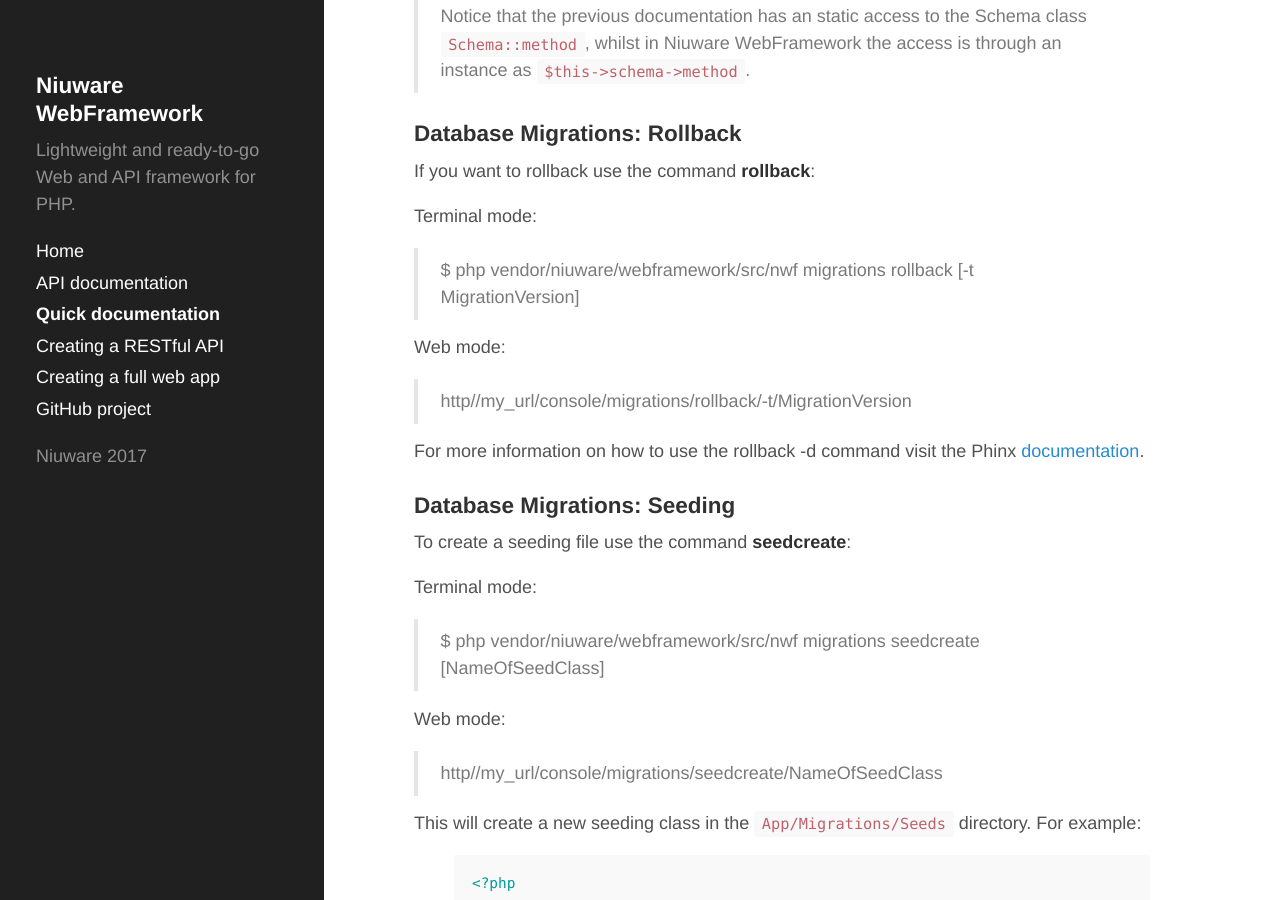
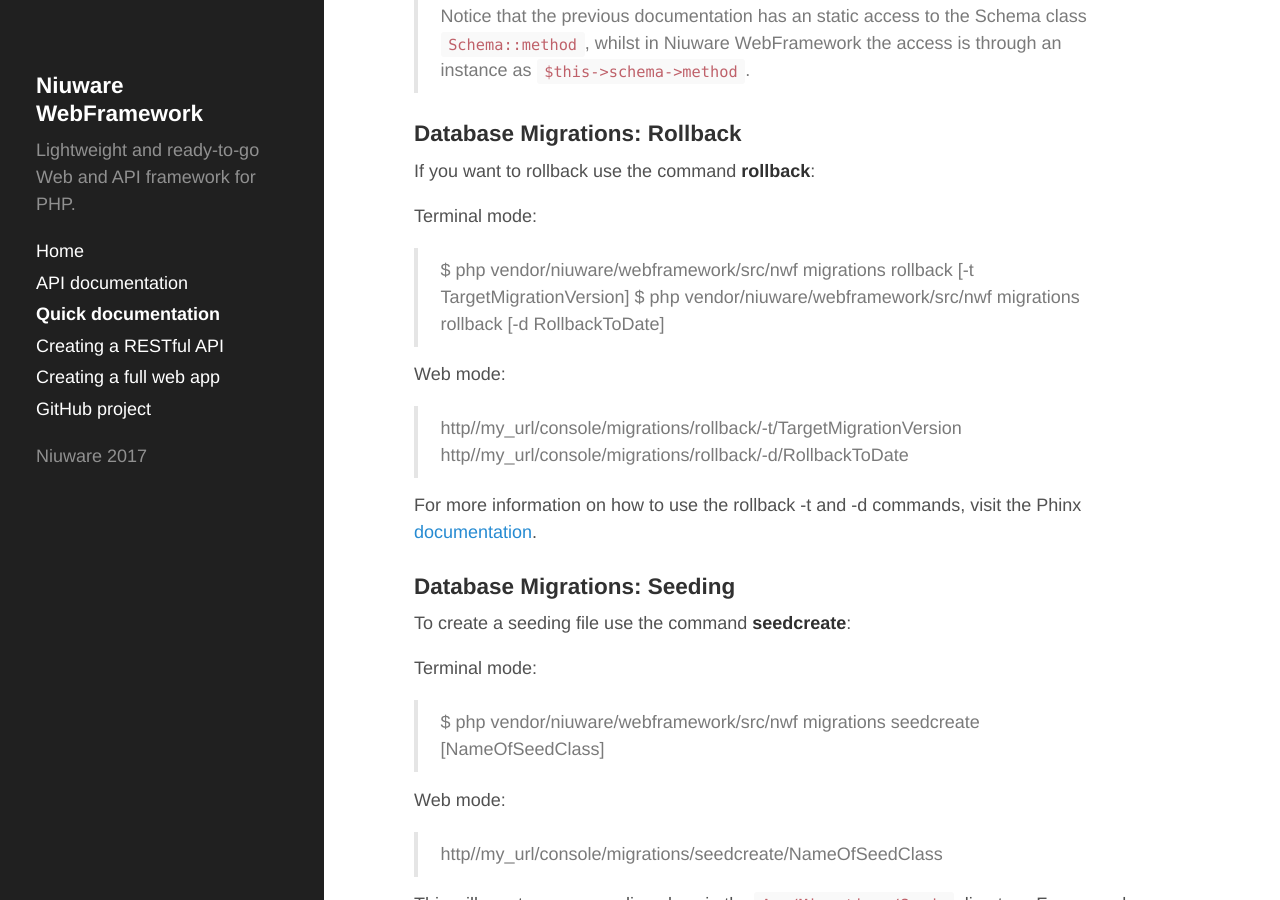
Before and after one commit to niuware/niuware.github.io, a Jekyll site: the page built from quick-docs.md, in a window 1280 px wide and 900 px high, scrolled down 53078 px. Built offline with Jekyll 4.4.1, drawn with Linux system fonts in a browser that asks for light colours.

Commit message:
Updated with migrations rollback usage details

```diff
--- a/quick-docs.md
+++ b/quick-docs.md
@@ -2702,12 +2702,14 @@ For more information on Eloquent syntax for migrations visit the documentation f
 If you want to rollback use the command <strong>rollback</strong>:
 
 Terminal mode:
-> $ php vendor/niuware/webframework/src/nwf migrations rollback [-t MigrationVersion]
+> $ php vendor/niuware/webframework/src/nwf migrations rollback [-t TargetMigrationVersion]
+> $ php vendor/niuware/webframework/src/nwf migrations rollback [-d RollbackToDate]
 
 Web mode:
-> http//my_url/console/migrations/rollback/-t/MigrationVersion
-
-For more information on how to use the rollback -d command visit the Phinx [documentation](http://docs.phinx.org/en/latest/commands.html#the-rollback-command).
+> http//my_url/console/migrations/rollback/-t/TargetMigrationVersion
+> http//my_url/console/migrations/rollback/-d/RollbackToDate
+
+For more information on how to use the rollback -t and -d commands, visit the Phinx [documentation](http://docs.phinx.org/en/latest/commands.html#the-rollback-command).
 
 <a name="migration-seed"></a>
 ### Database Migrations: Seeding
```
